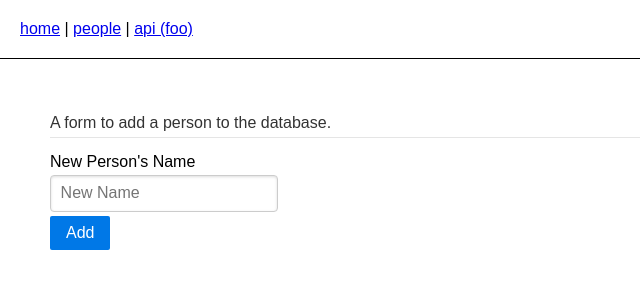
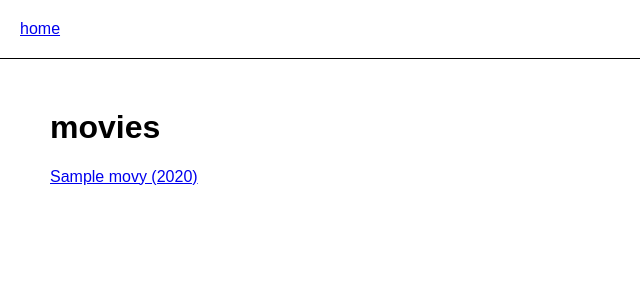
Before and after one commit to umn-5117-f18/in-class-10-01, a Flask app: template templates/home.html in a window 1280 px wide. Shown: the top 300 px of the page, without its empty margins (0-640 px from the left). Run offline with Flask 2, Linux system fonts and the light colour scheme; the template is opened without the code that fills it: most values are stand-ins (such as "Sample title", 1, 10 or a date in 2020); some libraries are stand-ins or nearby versions.

Commit message:
very simple movie site

```diff
--- a/app.py
+++ b/app.py
@@ -13,37 +13,17 @@ def initialize():
 
 @app.route('/')
 def home():
-    return render_template("home.html", link=link)
+    with db.get_db_cursor() as cur:
+        cur.execute("SELECT * FROM movie")
+        movies = [record for record in cur]
+    return render_template("home.html", movies=movies)
 
-
-@app.route('/people', methods=['GET', 'POST'])
-def people():
-    if request.method == 'POST':
-        name = request.form['name']
-        app.logger.info(f"got a name: {name}")
-        with db.get_db_cursor(commit=True) as cur:
-            cur.execute("insert into person (name) values (%s)", (name,))
-        return redirect(url_for("people"))
-    else:
-        with db.get_db_cursor() as cur:
-            cur.execute("SELECT * FROM person;")
-            names = [record["name"] for record in cur]
-
-        return render_template("people.html", names=names)
-
-
-@app.route('/api/foo')
-def api_foo():
-    data = {
-        "message": "hello, world",
-        "isAGoodExample": False,
-        "aList": [1, 2, 3],
-        "nested": {
-            "key": "value"
-        }
-    }
-    return jsonify(data)
-
+@app.route('/movies/<movie_id>')
+def movie(movie_id):
+    with db.get_db_cursor() as cur:
+        cur.execute("SELECT * FROM movie where movie_id=%s", (movie_id,))
+        movie = cur.fetchone()
+    return render_template("movie.html", movie=movie)
 
 if __name__ == '__main__':
     pass
--- a/templates/base.html
+++ b/templates/base.html
@@ -3,20 +3,13 @@
 <head>
   <link rel="stylesheet" href="https://unpkg.com/purecss@1.0.0/build/pure-min.css" integrity="sha384-nn4HPE8lTHyVtfCBi5yW9d20FjT8BJwUXyWZT9InLYax14RDjBj46LmSztkmNP9w" crossorigin="anonymous">
   <link rel="stylesheet" href="/static/style.css" />
-
   <meta name="viewport" content="width=device-width, initial-scale=1">
-
-  <title>{% block title %}{% endblock %} | 5117 09-26</title>
+  <title>{% block title %}{% endblock %} | 5117 10-01</title>
 </head>
-<body style="">
+<body>
   <div id="menu">
     <a href="{{ url_for("home") }}">home</a>
-    |
-    <a href="{{ url_for("people") }}">people</a>
-    |
-    <a href="{{ url_for("api_foo") }}">api (foo)</a>
   </div>
   <div id="content" style="">{% block content %}{% endblock %}</div>
-
 </body>
 </html>
--- a/templates/home.html
+++ b/templates/home.html
@@ -1,18 +1,15 @@
 {% extends "base.html" %}
+
 {% block title %}home{% endblock %}
 
 {% block content %}
 
-<form class="pure-form pure-form-stacked" method="post" action="/people">
-    <fieldset>
-        <legend>A form to add a person to the database.</legend>
+<h1>movies</h1>
 
-        <label for="person">New Person's Name</label>
-        <input id="name-input" name="name" type="text" placeholder="New Name" required minlength="3">
-
-        <button type="submit" class="pure-button pure-button-primary">Add</button>
-    </fieldset>
-</form>
-
+{% for m in movies %}
+  <p>
+    <a href="{{ url_for('movie', movie_id=m.movie_id) }}">{{ m.title }} ({{ m.release_year }})</a>
+  </p>
+{% endfor %}
 
 {% endblock %}
```
Also changed, not shown: templates/movie.html (added, +9 -0 lines), templates/people.html (deleted, +0 -12 lines), README.md.
